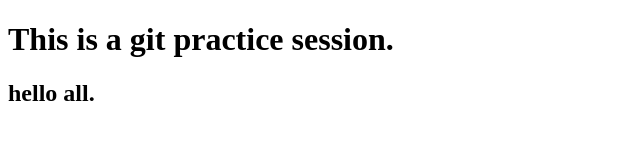
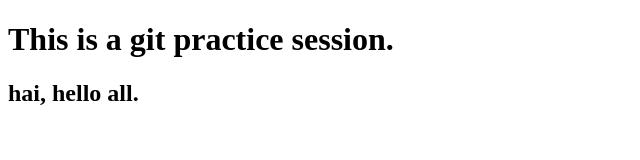
Before and after one commit to Thara-15/Test, a plain HTML site: page index.html in a window 1280 px wide. Shown: the whole page, without its empty margins (0-640 px from the left). Drawn offline with Linux system fonts and the light colour scheme.

Commit message:
fix change from global repo

```diff
--- a/index.html
+++ b/index.html
@@ -8,7 +8,7 @@
         This is a git practice session.
     </h1>
     <h2>
-        hello all.
+        hai, hello all.
     </h2>
 </head>
 <body>
```
